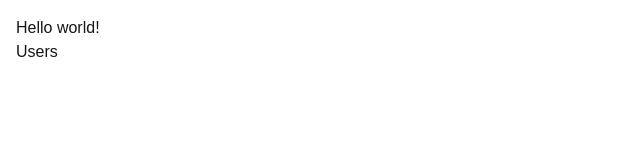
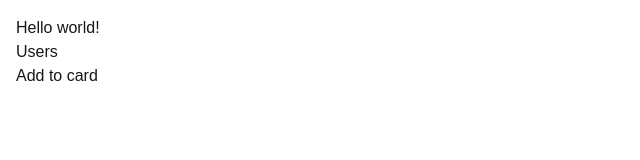
Before and after one commit to zoltan76szucs/next-course, a Next.js app: page / in a window 1280 px wide. Shown: the top 160 px of the page, without its empty margins (0-640 px from the left). Built offline with nearby package versions, Linux system fonts and the light colour scheme.

Commit message:
Client and Server Components  P10

```diff
--- /dev/null
+++ b/app/components/AddToCart.tsx
@@ -0,0 +1,12 @@
+"use client";
+import React from "react";
+
+const AddToCart = () => {
+  return (
+    <div>
+      <button onClick={() => console.log("Button click")}> Add to card</button>
+    </div>
+  );
+};
+
+export default AddToCart;
--- /dev/null
+++ b/app/components/ProductCard.tsx
@@ -0,0 +1,12 @@
+import React from "react";
+import AddToCart from "./AddToCart";
+
+const ProductCard = () => {
+  return (
+    <div>
+      <AddToCart></AddToCart>
+    </div>
+  );
+};
+
+export default ProductCard;
--- a/app/page.tsx
+++ b/app/page.tsx
@@ -1,11 +1,13 @@
 import Image from "next/image";
 import Link from "next/link";
+import ProductCard from "./components/ProductCard";
 
 export default function Home() {
   return (
     <main>
       <h1>Hello world!</h1>
       <Link href="/users">Users</Link>
+      <ProductCard></ProductCard>
     </main>
   );
 }
```
